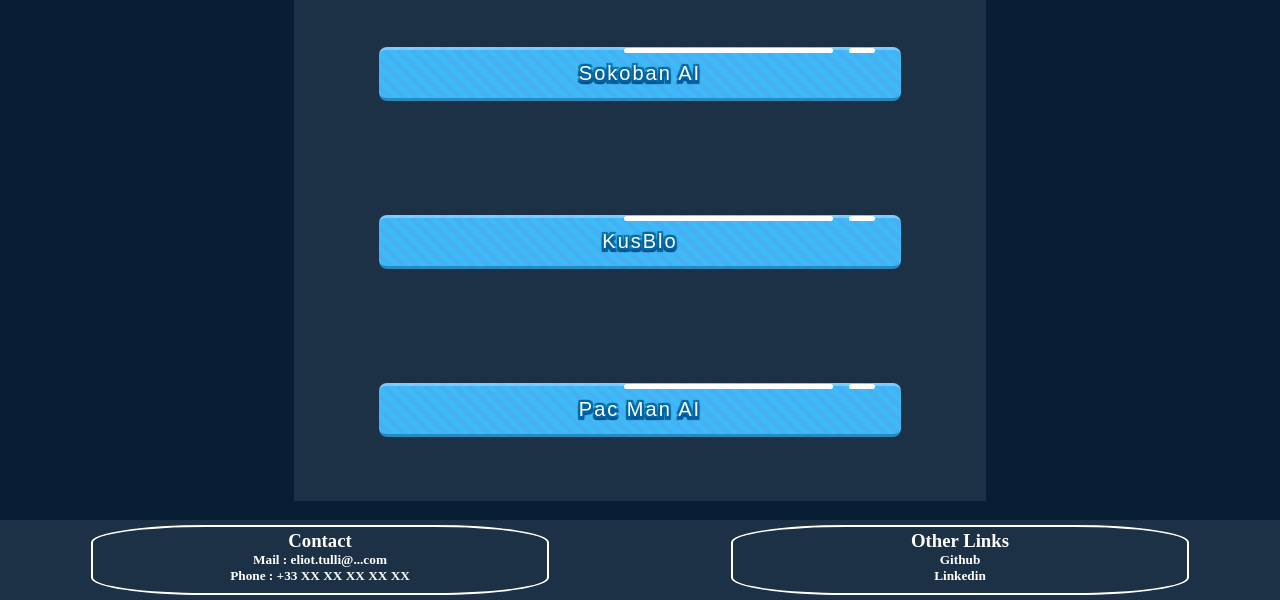
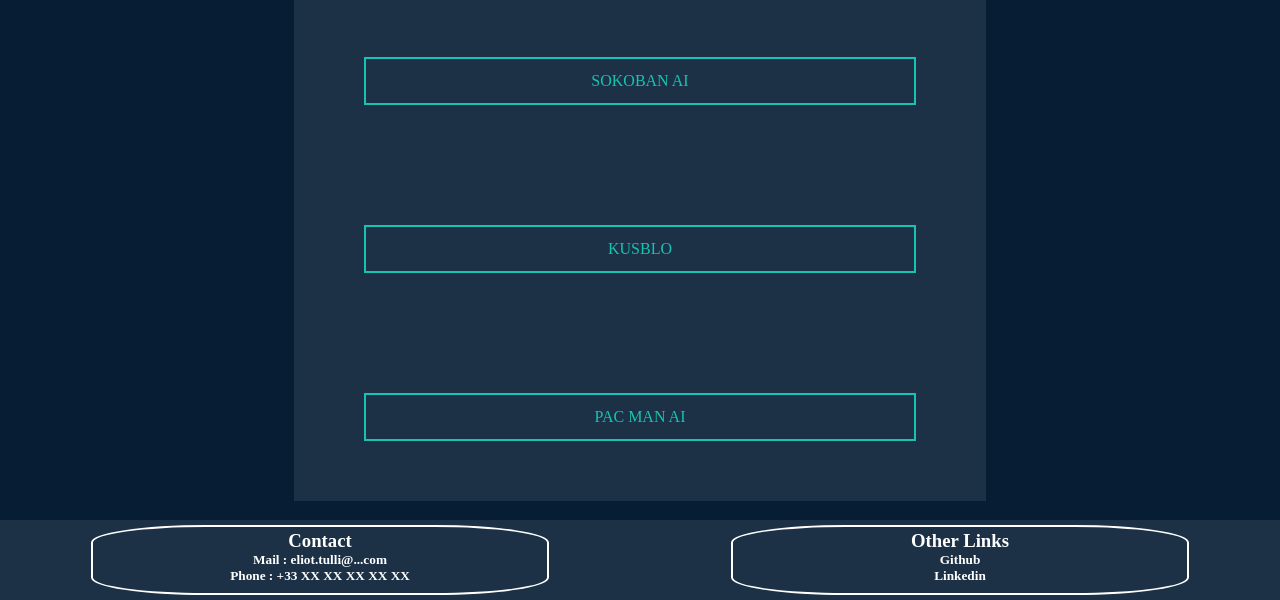
Before and after one commit to z524011eliot/z524011eliot.github.io, a plain HTML site: page game.html in a window 1280 px wide. Shown: the part 200-800 px from the top of the page. Drawn offline with Linux system fonts and the light colour scheme.

Commit message:
typo update

```diff
--- a/style/app.css
+++ b/style/app.css
@@ -1,42 +1,4 @@
 
-
-
-.mainButton {
-    padding: 0.8em 1.8em;
-    border: 2px solid #17C3B2;
-    position: relative;
-    overflow: hidden;
-    background-color: transparent;
-    text-align: center;
-    text-transform: uppercase;
-    font-size: 16px;
-    transition: .3s;
-    z-index: 1;
-    font-family: inherit;
-    color: #17C3B2;
-   }
-
-   .mainButton::before {
-    content: '';
-    width: 0;
-    height: 300%;
-    position: absolute;
-    top: 50%;
-    left: 50%;
-    transform: translate(-50%, -50%) rotate(45deg);
-    background: #17C3B2;
-    transition: .5s ease;
-    display: block;
-    z-index: -1;
-   }
-
-   .mainButton:hover::before {
-    width: 105%;
-   }
-
-   .mainButton:hover {
-    color: #111;
-   }
 main {
     text-align: center;
 }
--- a/style/game.css
+++ b/style/game.css
@@ -1,51 +1,3 @@
-
-
-
-.mainButton {
-    position: relative;
-    top: 0;
-    cursor: pointer;
-    text-decoration: none !important;
-    outline: none !important;
-    font-family: 'Carter One', sans-serif;
-    font-size: 20px;
-    line-height: 1.5em;
-    letter-spacing: .1em;
-    text-shadow: 2px 2px 1px #0066a2, -2px 2px 1px #0066a2, 2px -2px 1px #0066a2, -2px -2px 1px #0066a2, 0px 2px 1px #0066a2, 0px -2px 1px #0066a2, 0px 4px 1px #004a87, 2px 4px 1px #004a87, -2px 4px 1px  #004a87;
-    border: none;
-    margin: 15px 15px 30px;
-    background: repeating-linear-gradient( 45deg, #3ebbf7, #3ebbf7 5px, #45b1f4 5px, #45b1f4 10px);
-    border-bottom: 3px solid rgba(16, 91, 146, 0.5);
-    border-top: 3px solid rgba(255,255,255,.3);
-    color: #ffffff;
-    border-radius: 8px;
-    padding: 8px 15px 10px;
-
-  }
-  .mainButton:hover {
-    top:2px;
-
-  }
-  .mainButton::before {
-    content: '';
-    height: 10%;
-    position: absolute;
-    width: 40%;
-    background: #fff;
-    right: 13%;
-    top: -3%;
-    border-radius: 99px;
-    }
-    .mainButton::after {
-    content: '';
-    height: 10%;
-    position: absolute;
-    width: 5%;
-    background: #fff;
-    right: 5%;
-    top: -3%;
-    border-radius: 99px;
-    }
 
 main {
     text-align: center;
--- a/style/main.css
+++ b/style/main.css
@@ -264,6 +264,45 @@ article h2 {
     visibility: hidden;
 }
 
+
+.mainButton {
+    padding: 0.8em 1.8em;
+    border: 2px solid #17C3B2;
+    position: relative;
+    overflow: hidden;
+    background-color: transparent;
+    text-align: center;
+    text-transform: uppercase;
+    font-size: 16px;
+    transition: .3s;
+    z-index: 1;
+    font-family: inherit;
+    color: #17C3B2;
+   }
+
+   .mainButton::before {
+    content: '';
+    width: 0;
+    height: 300%;
+    position: absolute;
+    top: 50%;
+    left: 50%;
+    transform: translate(-50%, -50%) rotate(45deg);
+    background: #17C3B2;
+    transition: .5s ease;
+    display: block;
+    z-index: -1;
+   }
+
+   .mainButton:hover::before {
+    width: 105%;
+   }
+
+   .mainButton:hover {
+    color: #111;
+   }
+
+
 /* main page */
 .mainPage {
     display: flex;
--- a/style/web.css
+++ b/style/web.css
@@ -1,40 +1,4 @@
 
-.mainButton {
-    padding: 0.8em 1.8em;
-    border: 2px solid #17C3B2;
-    position: relative;
-    overflow: hidden;
-    background-color: transparent;
-    text-align: center;
-    text-transform: uppercase;
-    font-size: 16px;
-    transition: .3s;
-    z-index: 1;
-    font-family: inherit;
-    color: #17C3B2;
-   }
-
-   .mainButton::before {
-    content: '';
-    width: 0;
-    height: 300%;
-    position: absolute;
-    top: 50%;
-    left: 50%;
-    transform: translate(-50%, -50%) rotate(45deg);
-    background: #17C3B2;
-    transition: .5s ease;
-    display: block;
-    z-index: -1;
-   }
-
-   .mainButton:hover::before {
-    width: 105%;
-   }
-
-   .mainButton:hover {
-    color: #111;
-   }
 
 
 #choiceMenuDiv {
```
Also changed, not shown: web.html (+1 -1 lines).
